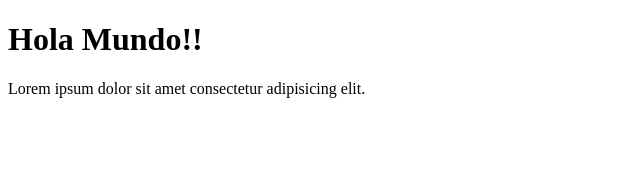
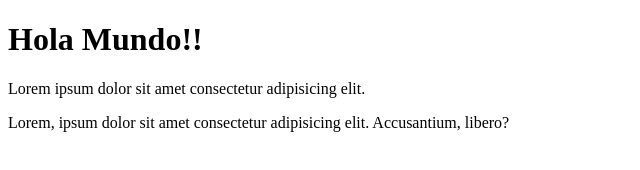
Before and after one commit to aliciagomiz/proyectoHTML, a plain HTML site: page index.html in a window 1280 px wide. Shown: the whole page, without its empty margins (0-640 px from the left). Drawn offline with Linux system fonts and the light colour scheme.

Commit message:
add new change in body

```diff
--- a/index.html
+++ b/index.html
@@ -8,6 +8,7 @@
 <body>
         <h1>Hola Mundo!!</h1>
             <p>Lorem ipsum dolor sit amet consectetur adipisicing elit.</p>
+            <p>Lorem, ipsum dolor sit amet consectetur adipisicing elit. Accusantium, libero?</p>
 
 
 </body>
```
Also changed, not shown: 1 other file.
